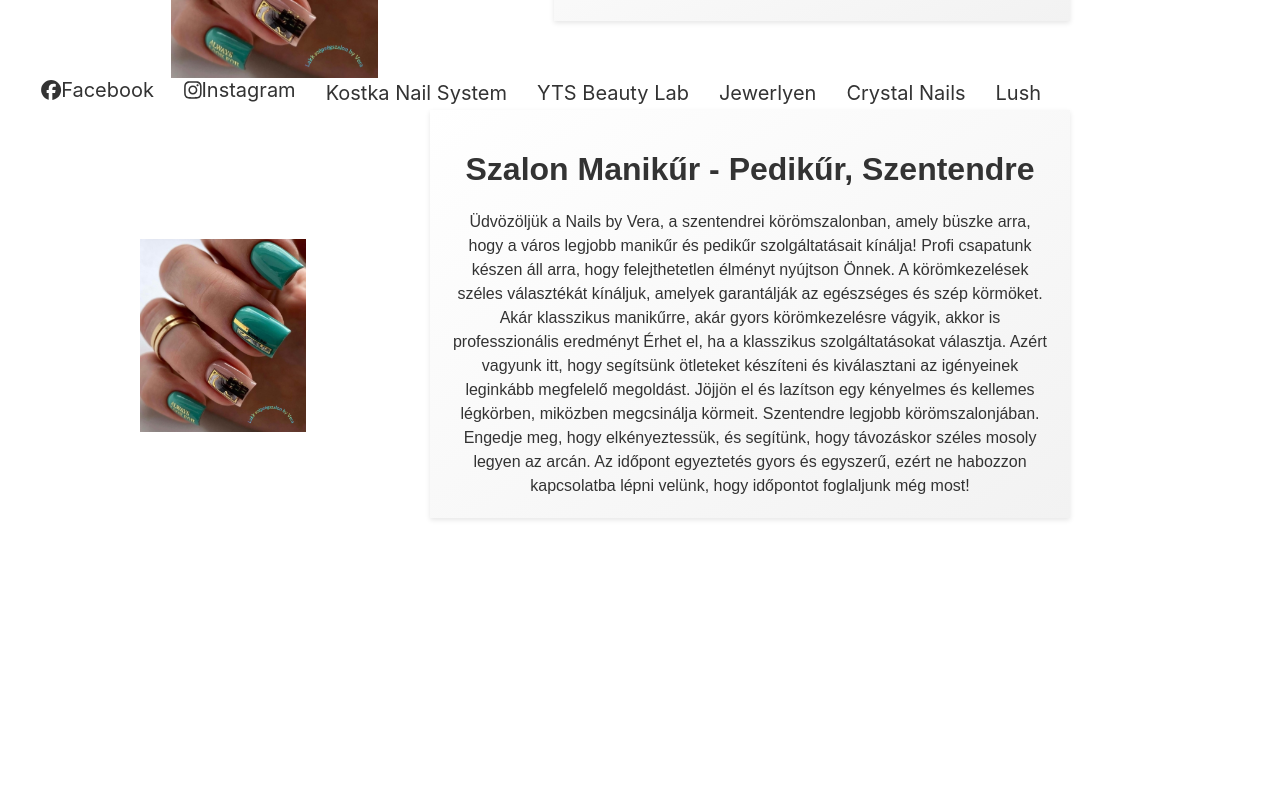
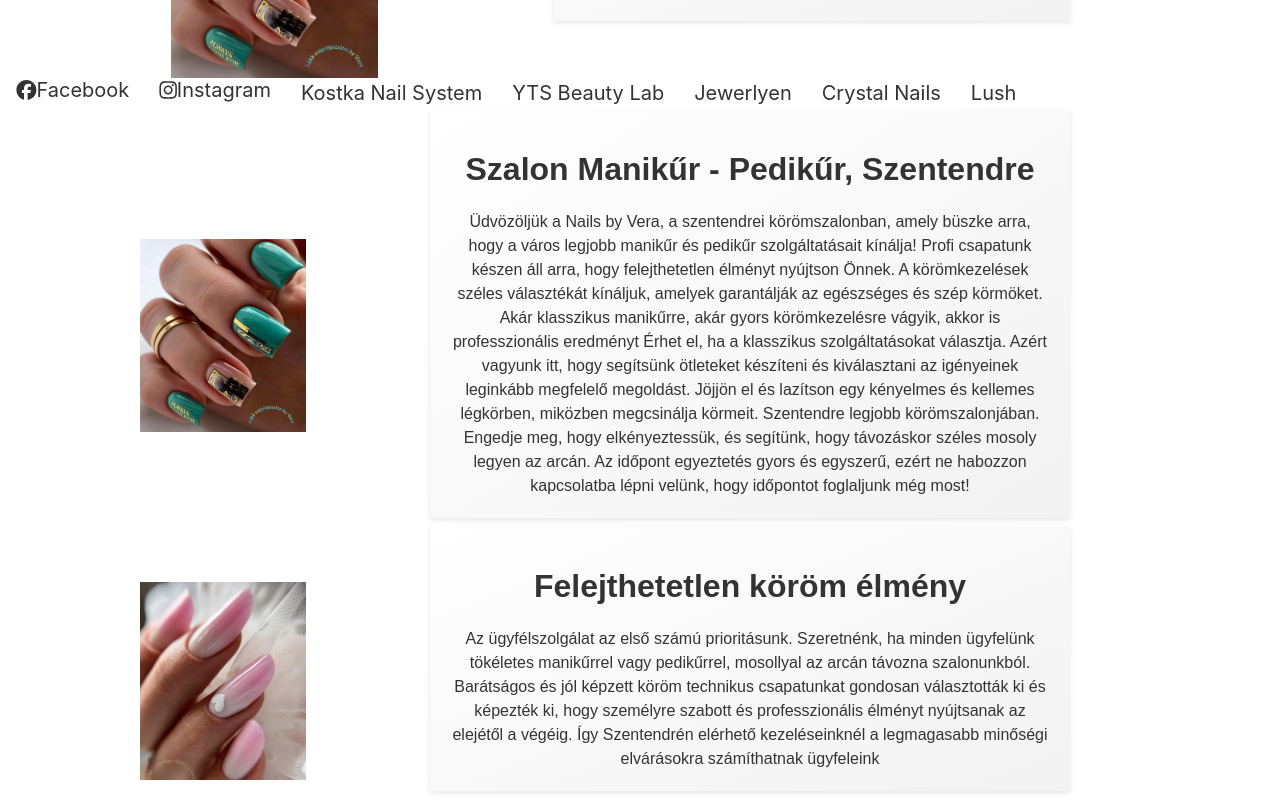
Before and after one commit to hunbp75/Nail, a React (Create React App) app: page / in a window 1280 px wide. Shown: the part 267-1067 px from the top of the page. Before the commit the page ends 800 px from the top, so only its background shows below. Built offline with nearby package versions, Linux system fonts and the light colour scheme.

Commit message:
working on the home page

```diff
--- a/src/Pages/Home/Home.jsx
+++ b/src/Pages/Home/Home.jsx
@@ -3,6 +3,7 @@ import "./home.css";
 import { FontAwesomeIcon } from "@fortawesome/react-fontawesome";
 import { faFacebook, faInstagram } from "@fortawesome/free-brands-svg-icons";
 import Image1 from "../Pictures/Screenshot_20230529-023821_Photo Editor Pro - Polish.jpg";
+import Image2 from "../Pictures/Screenshot_20230529-024802_Photo Editor Pro - Polish.jpg";
 
 const Home = () => {
   return (
@@ -61,6 +62,24 @@ const Home = () => {
           </p>
         </div>
       </div>
+
+      <div className="container3">
+        <div className="image3">
+          <img src={Image2} alt="Kép leírása" />
+        </div>
+        <div className="text3">
+          <h1>Felejthetetlen köröm élmény</h1>
+          <p>
+            Az ügyfélszolgálat az első számú prioritásunk. Szeretnénk, ha minden
+            ügyfelünk tökéletes manikűrrel vagy pedikűrrel, mosollyal az arcán
+            távozna szalonunkból. Barátságos és jól képzett köröm technikus
+            csapatunkat gondosan választották ki és képezték ki, hogy személyre
+            szabott és professzionális élményt nyújtsanak az elejétől a végéig.
+            Így Szentendrén elérhető kezeléseinknél a legmagasabb minőségi
+            elvárásokra számíthatnak ügyfeleink
+          </p>
+        </div>
+      </div>
     </div>
   );
 };
--- a/src/Pages/Home/home.css
+++ b/src/Pages/Home/home.css
@@ -146,3 +146,50 @@
 .text2 p:last-child {
   margin-bottom: 0;
 }
+
+/* Section 3 */
+
+.container3 {
+  display: flex;
+  flex-direction: row;
+  align-items: center;
+  justify-content: space-between;
+  height: 100%;
+  margin-right: 210px;
+}
+
+.image3 {
+  margin-top: 4rem;
+  margin-bottom: 20px;
+  margin-left: 1rem;
+  display: flex;
+  justify-content: center;
+  align-items: center;
+}
+
+.image3 img {
+  max-width: 40%;
+  height: auto;
+}
+
+.text3 {
+  text-align: center;
+  margin-left: 20px;
+  max-width: 600px;
+  margin: 0 auto;
+  padding: 20px;
+  font-family: Arial, sans-serif;
+  color: #333;
+  background-color: #f2f2f2;
+  background-image: linear-gradient(to bottom right, #ffffff, #f2f2f2);
+  box-shadow: 0px 2px 5px rgba(0, 0, 0, 0.1);
+}
+
+.text3 p {
+  margin-bottom: 20px;
+  line-height: 1.5;
+}
+
+.text3 p:last-child {
+  margin-bottom: 0;
+}
```
